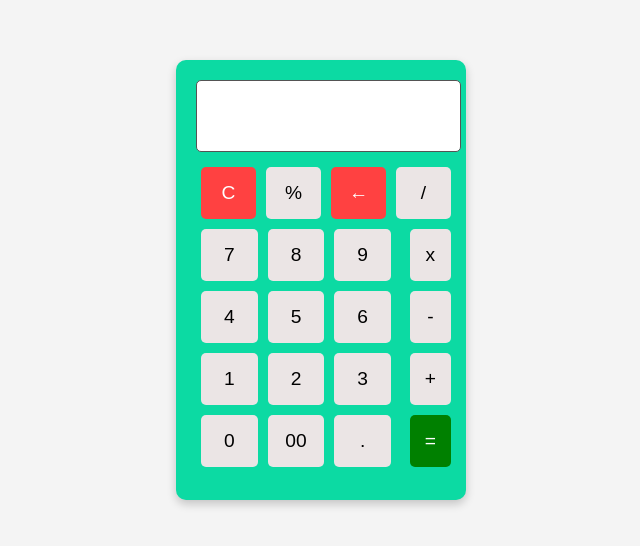
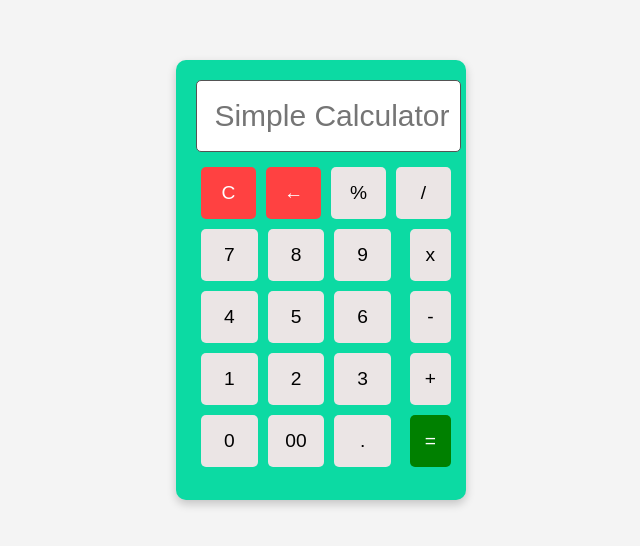
Before and after one commit to arpan-sarkar/personal-project, a plain HTML site: page web calculator/index.html in a window 1280 px wide. Shown: the part 128-674 px from the top of the page, without its empty margins (319-959 px from the left). Drawn offline with Linux system fonts and the light colour scheme.

Commit message:
change button position and add placeholder

```diff
--- a/web calculator/index.html
+++ b/web calculator/index.html
@@ -8,12 +8,12 @@
   </head>
   <body>
     <div class="calculator">
-      <input type="text" id="display" disabled />
+      <input type="text" id="display" disabled placeholder="Simple Calculator" />
       <div class="buttons">
         <div class="upRow">
           <button onclick="clearDisplay()" class="clear">C</button>
+          <button onclick="deleteLast()" class="back">←</button>
           <button onclick="appendToDisplay('%')">%</button>
-          <button onclick="deleteLast()" class="back">←</button>
           <button onclick="appendToDisplay('/')">/</button>
         </div>
         <div class="leftCol">
--- a/web calculator/style.css
+++ b/web calculator/style.css
@@ -20,7 +20,7 @@ body {
     width: 97%;
     height: 50px;
     text-align: right;
-    font-size: 2em;
+    font-size: 30px;
     margin-bottom: 10px;
     background-color: white;
     border: none;
```
